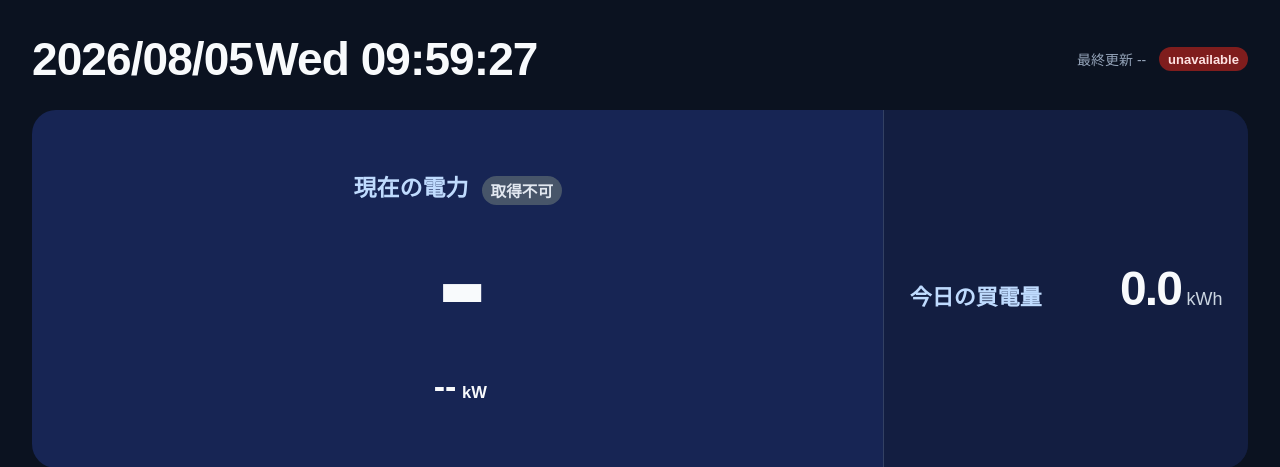
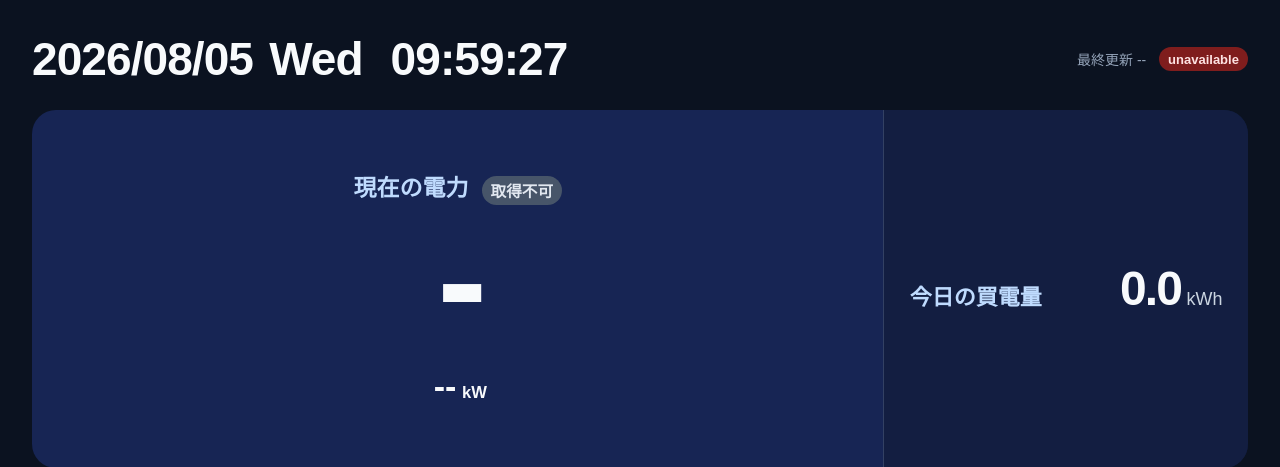
Before and after one commit to shattori-criepi/omk, a FastAPI app: page /display in a window 1280 px wide. Shown: the top 467 px of the page. Run offline with FastAPI, Linux system fonts and the light colour scheme.

Commit message:
Finalize dashboard freshness and datetime layout

```diff
--- a/services/dashboard/app/static/display.css
+++ b/services/dashboard/app/static/display.css
@@ -48,7 +48,8 @@ body {
 
 .header-weekday {
   display: inline-block;
-  margin-left: 0.05em;
+  margin-left: 0.35em;
+  margin-right: 0.35em;
   vertical-align: baseline;
 }
 
```
